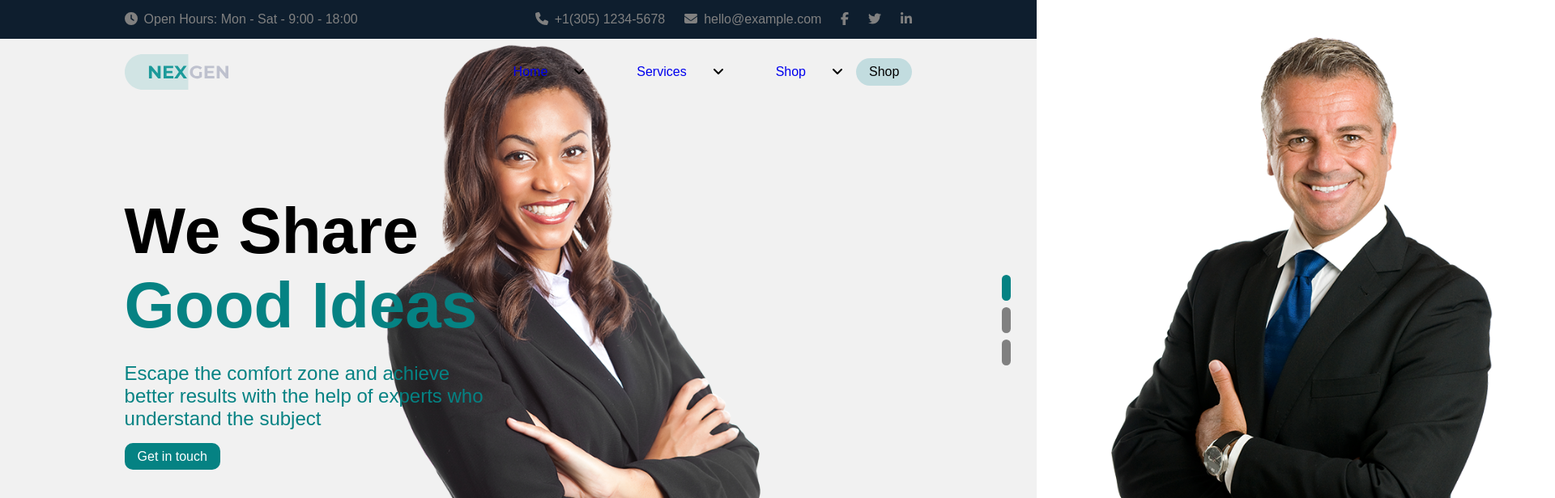
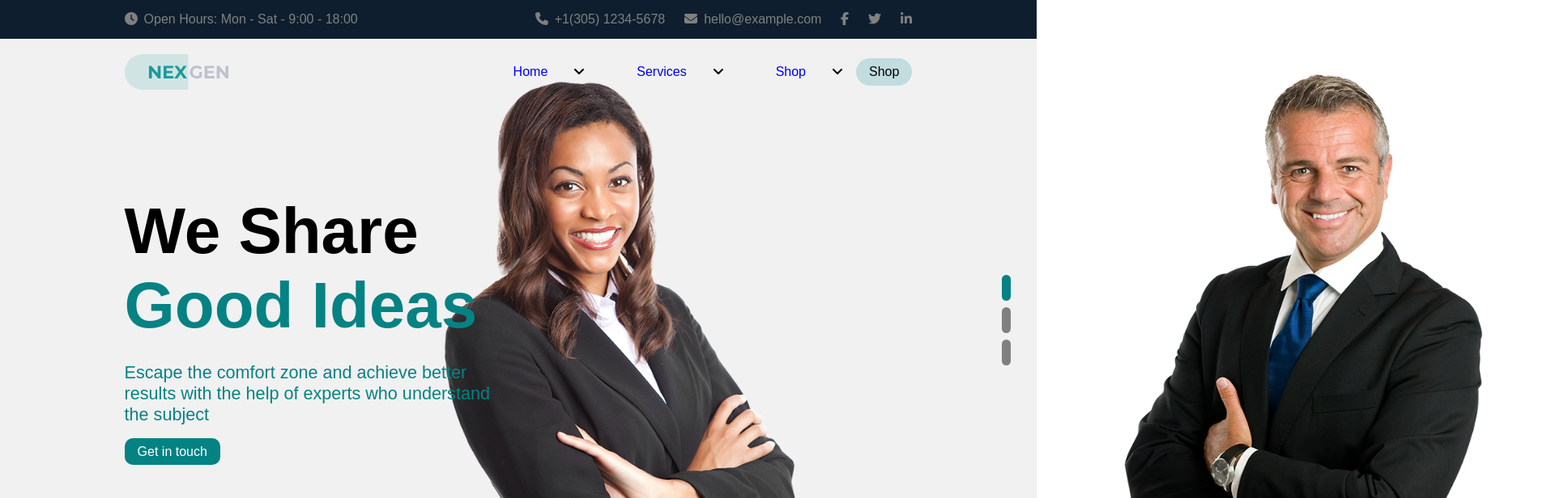
Before and after one commit to TommasoGalistu/proj-html-vuejs, a Vue app: page / in a window 1280 px wide. Shown: the top 616 px of the page at 81% size, 1920 px wide, since content can reach past the window. Built offline with nearby package versions, Linux system fonts and the light colour scheme.

Commit message:
fix:jambo style and position image

```diff
--- a/src/page/HomaPageSection/JamboPart.vue
+++ b/src/page/HomaPageSection/JamboPart.vue
@@ -4,7 +4,7 @@ export default {
   data() {
     return {
       jamboPos1: {
-        right: "-98rem",
+        right: "-94rem",
         left: "",
       },
       TextPos1: {
@@ -37,14 +37,14 @@ export default {
       // Switch statement per eseguire azioni basate sul numero del pulsante
       switch (numeroPulsante) {
         case 1:
-          this.jamboPos1.right = "-98rem";
+          this.jamboPos1.right = "-94rem";
           this.jamboPos1.left = "";
           this.TextPos1.top = "15rem";
           this.TextPos1.left = "0";
           this.TextPos1.textAlign = "left";
           break;
         case 2:
-          this.jamboPos1.right = "-48rem";
+          this.jamboPos1.right = "-43rem";
           this.jamboPos1.left = "";
           this.TextPos1.top = "7rem";
           this.TextPos1.left = "18rem";
@@ -52,7 +52,7 @@ export default {
           break;
         case 3:
           this.jamboPos1.right = "";
-          this.jamboPos1.left = "-98rem";
+          this.jamboPos1.left = "-94rem";
           this.TextPos1.top = "15rem";
           this.TextPos1.left = "39rem";
           this.TextPos1.textAlign = "left";
@@ -105,7 +105,7 @@ export default {
       height: 100vh;
       color: black;
       .contImg {
-        height: 115%;
+        height: 108%;
         position: absolute;
         bottom: 0;
 
@@ -125,7 +125,7 @@ export default {
           font-size: 5rem;
         }
         p {
-          font-size: 1.5rem;
+          font-size: 1.35rem;
           padding-bottom: 3rem;
         }
         .button {
```
